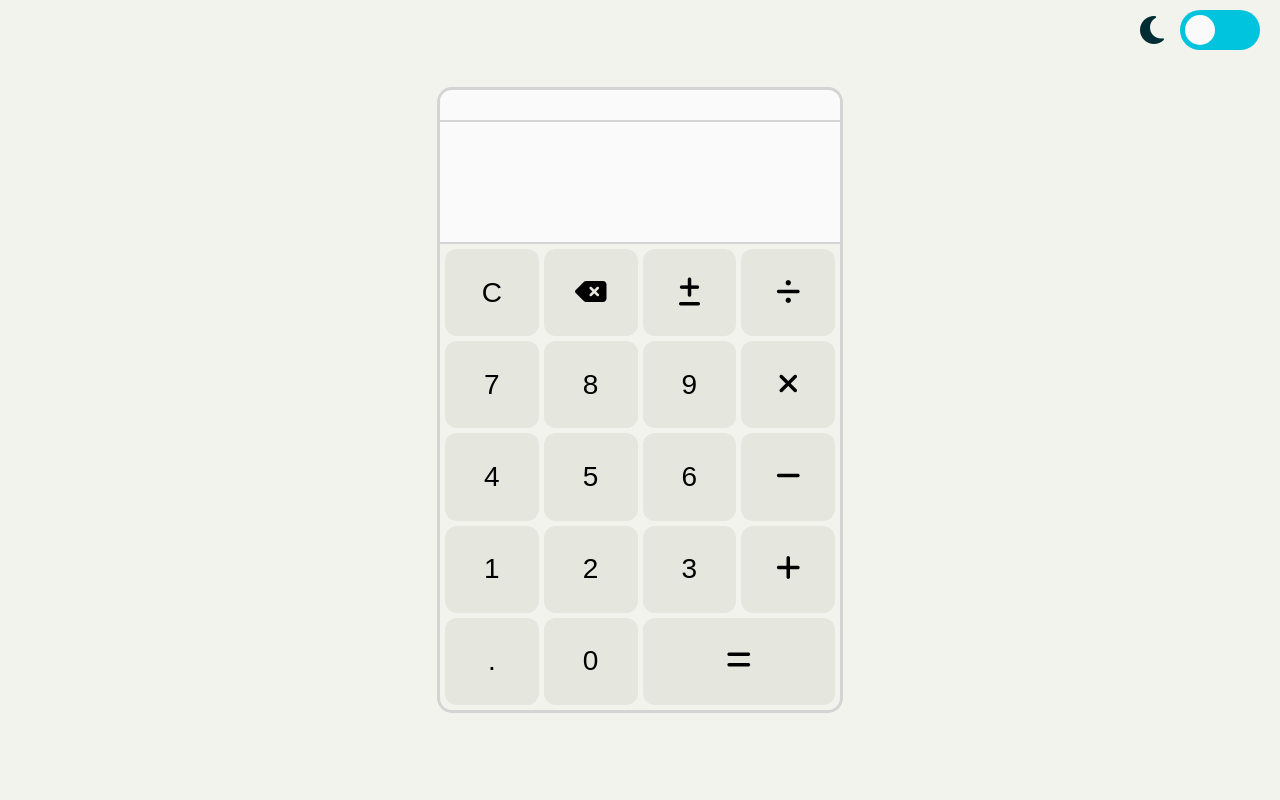
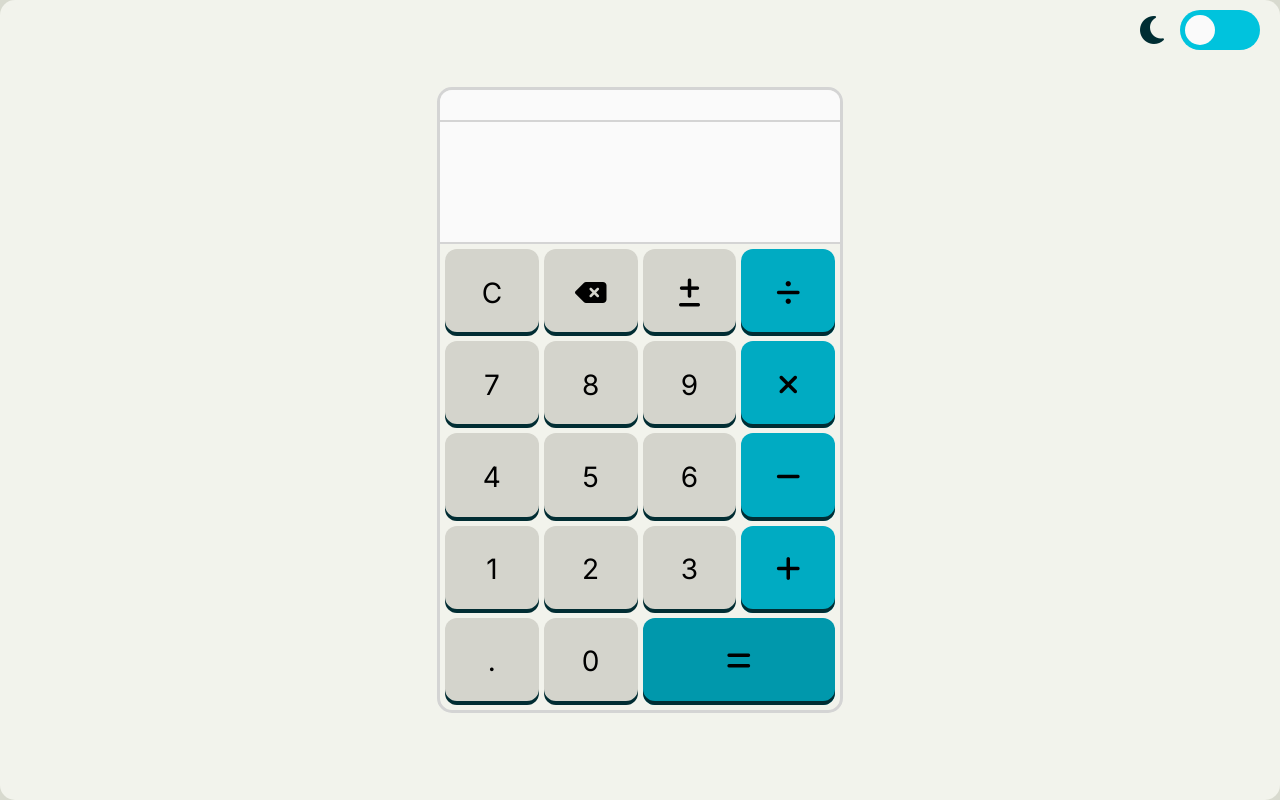
Before and after one commit to Artur-Lepczynski/Calculator, a plain HTML site: page index.html in a window 1280 px wide. Drawn offline with Linux system fonts and the light colour scheme.

Commit message:
feat: add style and night mode support
Complete night and light themes and add support for different screen sizes

```diff
--- a/index.html
+++ b/index.html
@@ -6,8 +6,8 @@
     <meta http-equiv="X-UA-Compatible" content="IE=edge">
     <meta name="viewport" content="width=device-width, initial-scale=1.0">
     <link rel="stylesheet" href="./style/style-main.css">
-    <link rel="stylesheet" href="./style/style-main-light.css">
-    <link rel="stylesheet" disabled href="./style/style-main-dark.css">
+    <link id="link-light-style" rel="stylesheet" href="./style/style-main-light.css">
+    <link id="link-dark-style" rel="stylesheet" disabled href="./style/style-main-dark.css">
     <link rel="stylesheet" href="https://fonts.googleapis.com/css?family=Inter">
     <script src="https://kit.fontawesome.com/c37a45aba4.js" crossorigin="anonymous"></script>
     <title>Calculator</title>
@@ -39,29 +39,29 @@
 
             <div id="calculator-buttons">
 
-                <button id="button-clear">C</button>
+                <button id="button-clear"><span>C</span></button>
                 <button id="button-backspace"><i class="fa-solid fa-delete-left"></i></button>
                 <button id="button-sign"><i class="fa-solid fa-plus-minus"></i></button>
-                <button class="button-operation" id="button-divide"><i class="fa-solid fa-divide"></i></button>
+                <button class="button-operation button-operation-has-hover" id="button-divide"><i class="fa-solid fa-divide"></i></button>
 
-                <button class="button-number" id="button-7" data-number="7">7</button>
-                <button class="button-number" id="button-8" data-number="8">8</button>
-                <button class="button-number" id="button-9" data-number="9">9</button>
-                <button class="button-operation" id="button-multiply"><i class="fa-solid fa-xmark"></i></button>
+                <button class="button-number" id="button-7" data-number="7"><span>7</span></button>
+                <button class="button-number" id="button-8" data-number="8"><span>8</span></button>
+                <button class="button-number" id="button-9" data-number="9"><span>9</span></button>
+                <button class="button-operation button-operation-has-hover" id="button-multiply"><i class="fa-solid fa-xmark"></i></button>
 
-                <button class="button-number" id="button-4" data-number="4">4</button>
-                <button class="button-number" id="button-5" data-number="5">5</button>
-                <button class="button-number" id="button-6" data-number="6">6</button>
-                <button class="button-operation" id="button-subtract"><i class="fa-solid fa-minus"></i></button>
+                <button class="button-number" id="button-4" data-number="4"><span>4</span></button>
+                <button class="button-number" id="button-5" data-number="5"><span>5</span></button>
+                <button class="button-number" id="button-6" data-number="6"><span>6</span></button>
+                <button class="button-operation button-operation-has-hover" id="button-subtract"><i class="fa-solid fa-minus"></i></button>
 
 
-                <button class="button-number" id="button-1" data-number="1">1</button>
-                <button class="button-number" id="button-2" data-number="2">2</button>
-                <button class="button-number" id="button-3" data-number="3">3</button>
-                <button class="button-operation" id="button-add"><i class="fa-solid fa-plus"></i></button>
+                <button class="button-number" id="button-1" data-number="1"><span>1</span></button>
+                <button class="button-number" id="button-2" data-number="2"><span>2</span></button>
+                <button class="button-number" id="button-3" data-number="3"><span>3</span></button>
+                <button class="button-operation button-operation-has-hover" id="button-add"><i class="fa-solid fa-plus"></i></button>
 
-                <button id="button-dot">.</button>
-                <button class="button-number" id="button-0" data-number="0">0</button>
+                <button id="button-dot"><span>.</span></button>
+                <button class="button-number" id="button-0" data-number="0"><span>0</span></button>
                 <button id="button-equals"><i class="fa-solid fa-equals"></i></button>
 
             </div>
--- a/scripts/main.js
+++ b/scripts/main.js
@@ -1,12 +1,18 @@
 const darkModeSwitch = document.querySelector("#dark-mode-switch");
 const darkModeSwitchHead = darkModeSwitch.nextElementSibling;
+const lightModeStyle = document.querySelector("#link-light-style");
+const darkModeStyle = document.querySelector("#link-dark-style");
 
 darkModeSwitch.addEventListener("change", (event) => {
     //TODO: change page styling
     if (darkModeSwitch.checked) {
         darkModeSwitchHead.style.left = "45px";
+        darkModeStyle.disabled = false;
+        lightModeStyle.disabled = true;
     } else {
         darkModeSwitchHead.style.left = "5px";
+        darkModeStyle.disabled = true;
+        lightModeStyle.disabled = false;
     };
 });
 
@@ -24,16 +30,17 @@ const modes = { none: "none", error: "error", add: "add", subtract: "subtract",
 Object.freeze(modes);
 let mode = modes.none;
 
-calculatorButtons.addEventListener("click", (event) => {
-    if (event.target.matches(".button-number")) {
+calculatorButtons.addEventListener("pointerdown", (event) => {
+    if(event.target.matches("button, i, span")) handleClickEffect(event.target);
+    if (event.target.matches(".button-number, .button-number > span")) {
         handleNumberInput(event);
     } else if (event.target.matches(".button-operation, .button-operation > i")) {
         handleOperationInput(event);
     } else if (event.target.matches("#button-equals, #button-equals > i")) {
         handleResult(false, true);
-    } else if (event.target.matches("#button-clear")) {
+    } else if (event.target.matches("#button-clear, #button-clear > span")) {
         handleClear();
-    } else if (event.target.matches("#button-dot")) {
+    } else if (event.target.matches("#button-dot, #button-dot > span")) {
         handleDot();
     } else if (event.target.matches("#button-backspace, #button-backspace > i")) {
         handleBackspace();
@@ -43,13 +50,27 @@ calculatorButtons.addEventListener("click", (event) => {
     handlecalculatorDisplayFontSizeChange();
 });
 
+let lastPressedTarget;
+
+document.addEventListener("pointerup", (event) => {
+    if(lastPressedTarget){
+        handleClickEffect(lastPressedTarget);
+        lastPressedTarget = null;
+    };
+});
+
 calculator.addEventListener("inputError", (event) => {
-    console.log("error", event.detail);
     calculator.style.borderColor = "red";
     setTimeout(() => {
         calculator.style.borderColor = "";
     }, 100);
 });
+
+function handleClickEffect(target){
+    if(target.matches("button")) target = target.firstElementChild;
+    lastPressedTarget = target;
+    target.classList.toggle("button-pressed");
+};
 
 function handlecalculatorDisplayFontSizeChange() {
     let length = calculatorDisplay.textContent.length;
@@ -57,7 +78,7 @@ function handlecalculatorDisplayFontSizeChange() {
 };
 
 function handleNumberInput(event) {
-    let number = event.target.dataset.number;
+    let number = event.target.matches("span") ? event.target.parentElement.dataset.number : event.target.dataset.number;
 
     if (continued || mode === modes.error) clearAll();
 
@@ -178,10 +199,43 @@ function handleResult(displayOnSecondary = false, trueClick = false) {
     };
 };
 
+const buttonDivide = document.querySelector("#button-divide");
+const buttonMultiply = document.querySelector("#button-multiply");
+const buttonSubtract = document.querySelector("#button-subtract");
+const buttonAdd = document.querySelector("#button-add");
+const operationButtons = [buttonDivide, buttonMultiply, buttonSubtract, buttonAdd];
+
 function setMode(newMode) {
-    //TODO: add and remove styling
     mode = newMode;
-    console.log("mode change:", mode);
+    switch(mode){
+        case modes.divide:
+            applyOperationStyle(buttonDivide);
+            break;
+        case modes.multiply:
+            applyOperationStyle(buttonMultiply);
+            break;
+        case modes.subtract:
+            applyOperationStyle(buttonSubtract);
+            break;
+        case modes.add:
+            applyOperationStyle(buttonAdd);
+            break;
+        default:
+            applyOperationStyle(null);
+    }
+
+    function applyOperationStyle(button){
+        operationButtons.forEach((item)=>{
+            if(item === button){
+                item.classList.remove("button-operation-has-hover");
+                item.classList.add("button-operation-selected");
+            }else{
+                item.classList.remove("button-operation-selected");
+                item.classList.add("button-operation-has-hover");
+            };
+        });
+    };
+
 };
 
 function handleClear() {
--- a/style/style-main-dark.css
+++ b/style/style-main-dark.css
@@ -0,0 +1,32 @@
+:root{
+    --text-color: rgb(219, 219, 219);
+
+    /* oper, = buttons hover */
+    --accent-color-1: rgb(8, 197, 118);
+    /* oper buttons */
+    --accent-color-2: rgb(8, 173, 104);
+    /* = button */
+    --accent-color-3: rgb(9, 150, 91);
+    /* moon icon */
+    --accent-color-4: rgb(231, 243, 126);
+    /* all button shadows */
+    --accent-shadow-1: rgb(12, 15, 15);
+
+    /* oper, = button active */
+    --active-color-1:rgb(173, 8, 77);
+
+    /* calc screens and switch head */
+    --main-color-1: rgb(55, 54, 65);
+    /* calc borders */
+    --main-color-2: rgb(91, 88, 107);
+    /* calc buttons number */
+    --main-color-3: rgb(63, 61, 75);
+    /* calc, other button hover */
+    --main-color-4: rgb(72, 69, 85);
+    /* buttons not oper: active */
+    --main-color-5: rgb(81, 78, 95);
+
+    --background-color-1: rgb(48, 47, 56);
+    --background-color-2: rgb(31, 30, 36);
+
+}
--- a/style/style-main-light.css
+++ b/style/style-main-light.css
@@ -1,18 +1,32 @@
 :root{
+    --text-color: black;
+
+    /* oper, = buttons hover */
     --accent-color-1: rgb(0, 195, 221);
+    /* oper buttons */
     --accent-color-2: rgb(0, 171, 194);
+    /* = button */
     --accent-color-3: rgb(0, 152, 172);
+    /* moon icon */
     --accent-color-4: rgb(0, 45, 51);
+    /* all button shadows */
+    --accent-shadow-1: rgb(1, 45, 51);
+
+    /* oper, = button active */
+    --active-color-1:rgb(194, 0, 74);
 
     /* calc screens and switch head */
     --main-color-1: rgb(250, 250, 250);
     /* calc borders */
     --main-color-2: rgb(212, 212, 212);
     /* calc buttons number */
-    --main-color-3: rgb(229, 230, 221);
-
+    --main-color-3: rgb(212, 212, 204);
+    /* calc, other button hover */
+    --main-color-4: rgb(223, 221, 198);
+    /* buttons - oper: active */
+    --main-color-5: rgb(194, 191, 162);
 
     --background-color-1: rgb(242, 243, 236);
-    --background-color-2: rgb(219, 217, 202);
+    --background-color-2: rgb(216, 218, 207);
 
 }
--- a/style/style-main.css
+++ b/style/style-main.css
@@ -1,13 +1,20 @@
 :root{
     --header-height: 60px;
     --max-content-width: 1600px;
+    --main-transition-duration: 70ms;
 }
 
 body{
+    min-height: 100vh;
     margin: 0px;
-    min-height: 100vh;
+    color: var(--text-color);
     background-color: var(--background-color-2);
     font-family: Inter, sans-serif;
+}
+
+*{
+    transition-property: box-shadow, background-color;
+    transition-duration: var(--main-transition-duration);
 }
 
 #header{
@@ -15,6 +22,8 @@ body{
     max-width: var(--max-content-width);
     height: var(--header-height);
     margin: auto;
+    border-top-right-radius: 15px;
+    border-top-left-radius: 15px;
     background-color: var(--background-color-1);
     display: flex;
     flex-direction: row-reverse;
@@ -27,12 +36,11 @@ body{
     display: flex;
     align-items: center;
     justify-content: space-between;
-    /* background-color: brown; */
 }
 
 #dark-mode-icon{
+    color: var(--accent-color-4);
     font-size: 2em;
-    color: var(--accent-color-4);
 }
 
 #dark-mode-switch-label{
@@ -54,18 +62,20 @@ body{
     height: 30px;
     width: 30px;
     border-radius: 100px;
-    background-color: var(--main-color-1);
     position: absolute;
     top: 5px;
     left: 5px;
+    background-color: var(--main-color-1);
     transition: left 200ms;
 }
 
 main{
     width: 100%;
     max-width: var(--max-content-width);
+    height: calc(100vh - var(--header-height));
     margin: auto;
-    height: calc(100vh - var(--header-height));
+    border-bottom-left-radius: 15px;
+    border-bottom-right-radius: 15px;
     display: grid;
     align-items: center;
     background-color: var(--background-color-1);
@@ -77,26 +87,26 @@ main{
     margin: auto;
     border: 3px solid var(--main-color-2);
     border-radius: 15px;
-    overflow: hidden;
     position: relative;
     bottom: calc(var(--header-height) * 0.5);
-    /* background-color: crimson; */
     display: flex;
     flex-direction: column;
+    transition: border-color 100ms;
+    overflow: hidden;
 }
 
 #calculator-secondary-display{
     flex-basis: 30px;
+    border-bottom: 2px solid var(--main-color-2);
     background-color: var(--main-color-1);
-    border-bottom: 2px solid var(--main-color-2);
     display: grid;
     align-items: center;
 }
 
 #calculator-secondary-display-text{
+    margin: 0px 10px;
     text-align: right;
     font-size: 16px;
-    margin: 0px 10px;
 }
 
 #calculator-display{
@@ -108,9 +118,9 @@ main{
 }
 
 #calculator-display-text{
+    margin: 0px 10px;
     text-align: right;
     font-size: 48px;
-    margin: 0px 10px;
 }
 
 #calculator-buttons{
@@ -126,15 +136,62 @@ button{
     border: none;
     border-radius: 12px;
     background-color: var(--main-color-3);
+    color: var(--text-color);
+    font-family: Inter, sans-serif;
     font-size: 28px;
+    transition-property: box-shadow, background-color;
+    transition-duration: var(--main-transition-duration);
     cursor: pointer;
+    box-shadow: inset 0px -4px var(--accent-shadow-1);
+}
+
+button:active{
+    box-shadow: inset 0px 4px var(--accent-shadow-1);
+}
+
+button i, button span{
+    position: relative;
+    top: 0px;
+    transition-property: top;
+    transition-duration: var(--main-transition-duration);
+}
+
+.button-pressed{
+    top: 5px;
 }
 
 #button-equals{
     grid-column: 3 / 5;
+    background-color: var(--accent-color-3);
 }
 
+.button-operation{
+    background-color: var(--accent-color-2);
+}
 
+.button-operation-selected{
+    background-color: var(--active-color-1);
+}
+
+.button-operation-has-hover:hover{
+    background-color: var(--accent-color-1);
+}
+
+#button-equals:hover{
+    background-color: var(--accent-color-1);
+}
+
+#button-equals:active, .button-operation:active{
+    background-color: var(--active-color-1);
+}
+
+.button-number:hover, #button-clear:hover, #button-backspace:hover, #button-sign:hover, #button-dot:hover{
+background-color: var(--main-color-4);
+}
+
+.button-number:active, #button-clear:active, #button-backspace:active, #button-sign:active, #button-dot:active{
+    background-color: var(--main-color-5);
+}
 
 @media screen and (max-width: 400px) {
     #calculator-wrapper{
```
